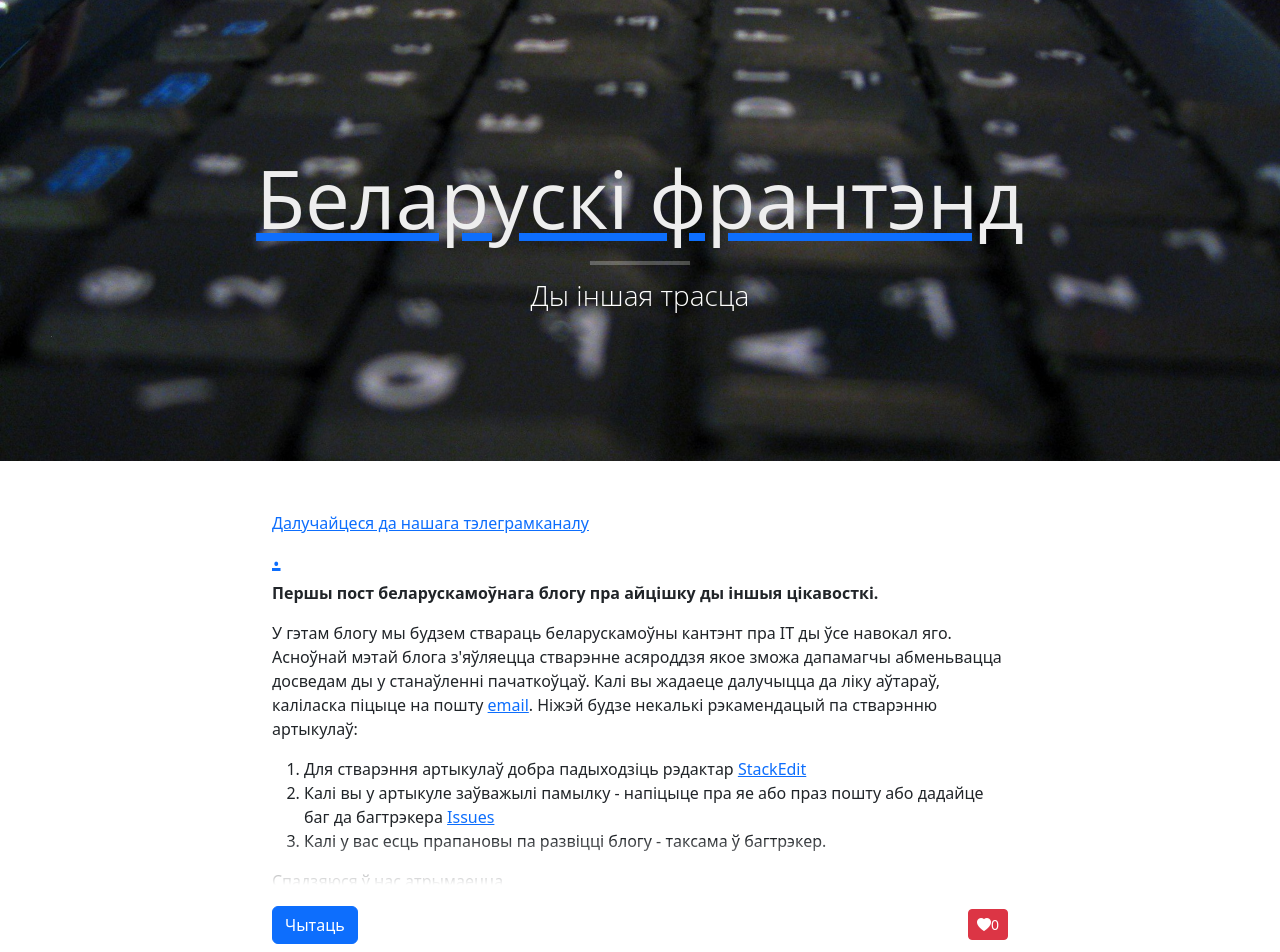
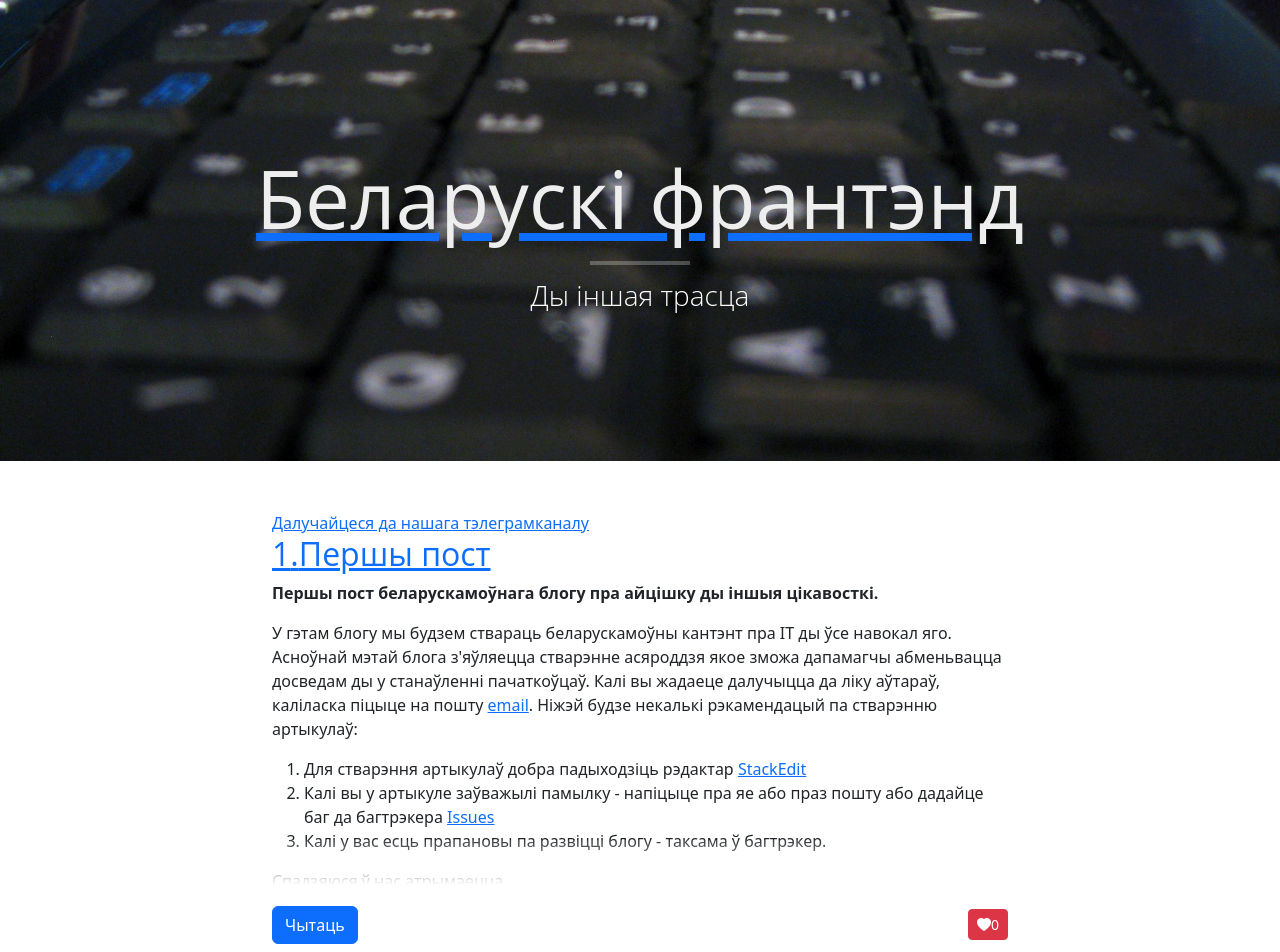
Before and after one commit to bel-frontend/bel-frontend.github.io, a React (Create React App) app: page / in a window 1280 px wide. Shown: the top 952 px of the page. Built offline with nearby package versions, Linux system fonts and the light colour scheme.

Commit message:
changed main template

```diff
--- a/src/components/Header/index.tsx
+++ b/src/components/Header/index.tsx
@@ -1,4 +1,5 @@
 import React from 'react';
+import { Link } from 'react-router-dom';
 import './style.scss';
 
 export const Header = () => {
@@ -8,9 +9,9 @@ export const Header = () => {
                 <div className="row justify-content-center">
                     <div className="col-lg-10  col-md-10">
                         <div className="site-heading">
-                            <a href="/">
+                            <Link to="/">
                                 <h1 className="header">Беларускі франтэнд</h1>
-                            </a>
+                            </Link>
                             <hr className="small" />
                             <h2 className="subheading">Ды іншая трасца</h2>
                         </div>
--- a/src/components/MetaData/index.tsx
+++ b/src/components/MetaData/index.tsx
@@ -1,15 +1,16 @@
 import React from 'react';
+import { Link } from 'react-router-dom';
 
-export const MetaData = ({ meta }: any) => {
-    const { author = '', dateArticle = '', url = '' } = meta || {};
+export const MetaData = ({ meta, url }: any) => {
+    const { author = '', dateArticle = '' } = meta || {};
     console.log(meta);
 
     return (
         <>
             <div className="episode_meta">
-                <a href={url} className="btn btn-primary">
+                <Link to={url} className="btn btn-primary">
                     Чытаць
-                </a>
+                </Link>
                 <button type="button" className="btn btn-danger like btn-sm">
                     <span className="bi bi-heart-fill"></span>
                     <span className="count_likes">0</span>
--- /dev/null
+++ b/src/containers/Article/index.tsx
@@ -0,0 +1,5 @@
+import React from 'react';
+
+export const Article = ({ ...props }) => {
+    return <div>Episode</div>;
+};
--- a/src/containers/Home/components/EpisodePreview/indes.tsx
+++ b/src/containers/Home/components/EpisodePreview/indes.tsx
@@ -1,11 +1,11 @@
 import React from 'react';
 import { MetaData } from 'components/MetaData';
 import ReactMarkdown from 'react-markdown';
+import { Link } from 'react-router-dom';
 import { parseMeta } from 'helpers';
 
 export const EpisodePreview = ({ data }: any) => {
     const content = 'content';
-    const url = './';
     const [episode, setState] = React.useState<any>();
     const [meta, setMeta] = React.useState<any>();
 
@@ -19,20 +19,23 @@ export const EpisodePreview = ({ data }: any) => {
             });
     }, []);
 
-    return (
-        <article className="episode box" id="e{{ episode.data.number }}">
+    const url = meta?.number ? `/article/${meta.number}` : '/';
+    console.log(meta, url);
+
+    return meta ? (
+        <article className="episode box" id={meta.number}>
             <div className="article">
                 <h2 className="episode__title">
-                    <a className="episode__link" href={url}>
-                        {data.number}.{data.title}
-                    </a>
+                    <Link className="episode__link" to={meta ? url : '/'}>
+                        {meta.number}.{meta.title}
+                    </Link>
                 </h2>
                 <div className="content">
                     <ReactMarkdown children={episode}></ReactMarkdown>
                 </div>
             </div>
             <div className="alfa"></div>
-            <MetaData meta={meta} />
+            <MetaData meta={meta} url={url} />
         </article>
-    );
+    ) : null;
 };
--- a/src/containers/Routing/index.tsx
+++ b/src/containers/Routing/index.tsx
@@ -3,6 +3,7 @@ import { Suspense, lazy } from 'react';
 import { Router, Route, Switch } from 'react-router-dom';
 import { history } from 'modules/history';
 import { Layout } from 'containers/layouts/Layout';
+import { RouteItemInterface } from 'routes';
 
 // import PrivateRoute from './PrivateRoute';
 // import ErrorPage from '../ErrorPage';
@@ -44,10 +45,8 @@ const Routing = ({
     routes,
 }: {
     redirectUrl?: string;
-    routes: any[];
+    routes: RouteItemInterface[];
 }) => {
-    console.log(redirectUrl, routes);
-
     return (
         <Router history={history}>
             <Suspense fallback={<div />}>
--- a/src/containers/layouts/Layout/index.tsx
+++ b/src/containers/layouts/Layout/index.tsx
@@ -3,7 +3,6 @@ import { Header } from 'components';
 import style from './style.module.css';
 
 export const Layout = ({ children, ...props }: any) => {
-    console.log(props);
     const {
         route: { showHeader },
     } = props;
--- a/src/routes/index.ts
+++ b/src/routes/index.ts
@@ -1,8 +1,17 @@
 import { Home } from 'containers/Home';
+import { Article } from 'containers/Article';
 
 export const redirectAuthPath = '/';
 
-const mainRoutes = [
+export interface RouteItemInterface {
+    path: string;
+    exact: boolean;
+    component: any;
+    showHeader?: boolean;
+    isPrivate?: boolean;
+}
+
+const mainRoutes: RouteItemInterface[] = [
     {
         path: '/',
         exact: true,
@@ -11,6 +20,14 @@ const mainRoutes = [
         // showSidebar: false,
         // layout: LayoutEmpty,
     },
+    {
+        path: '/article/:id',
+        exact: true,
+        component: Article,
+        showHeader: true,
+        // showSidebar: false,
+        // layout: LayoutEmpty,
+    },
 ];
 
 export default mainRoutes;
```
